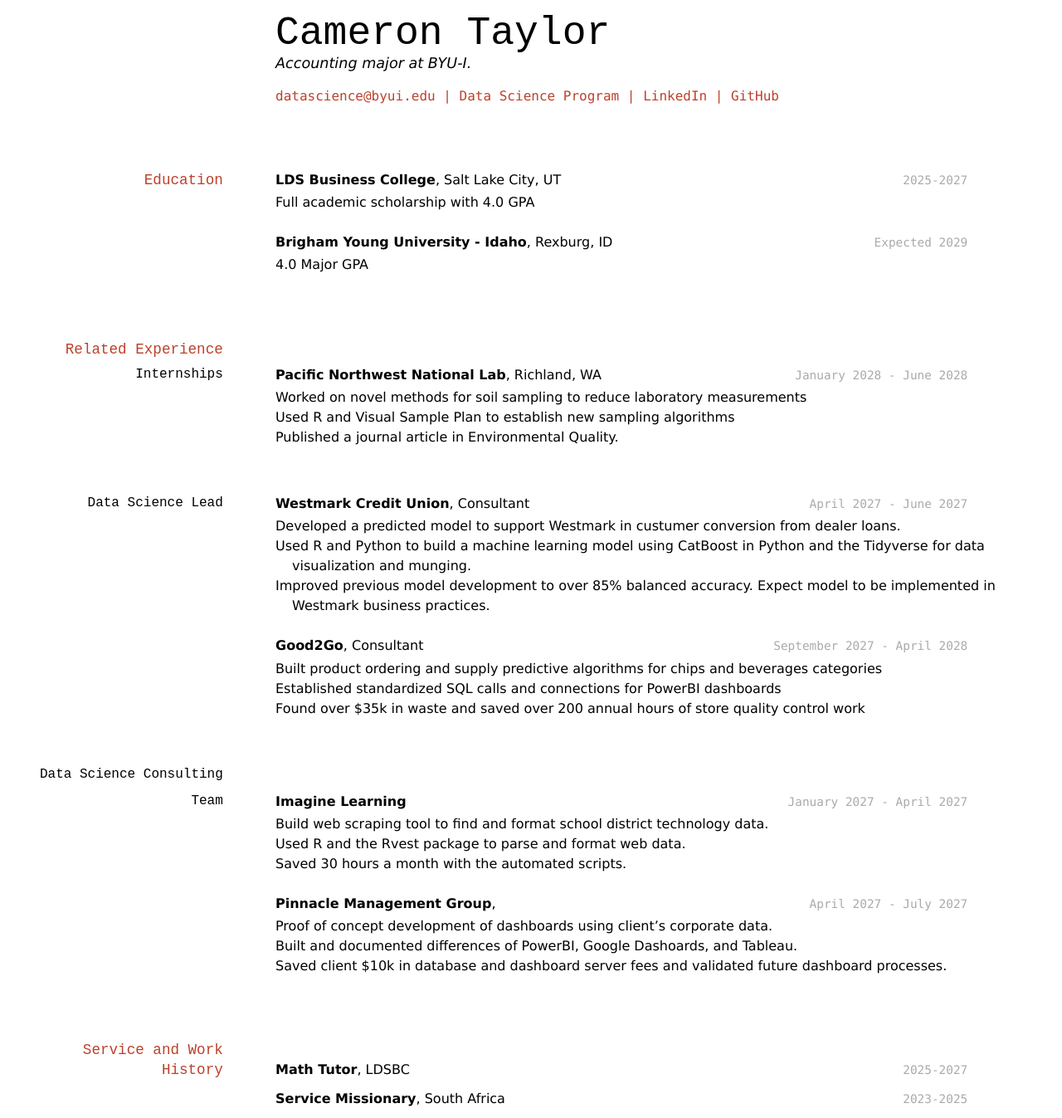
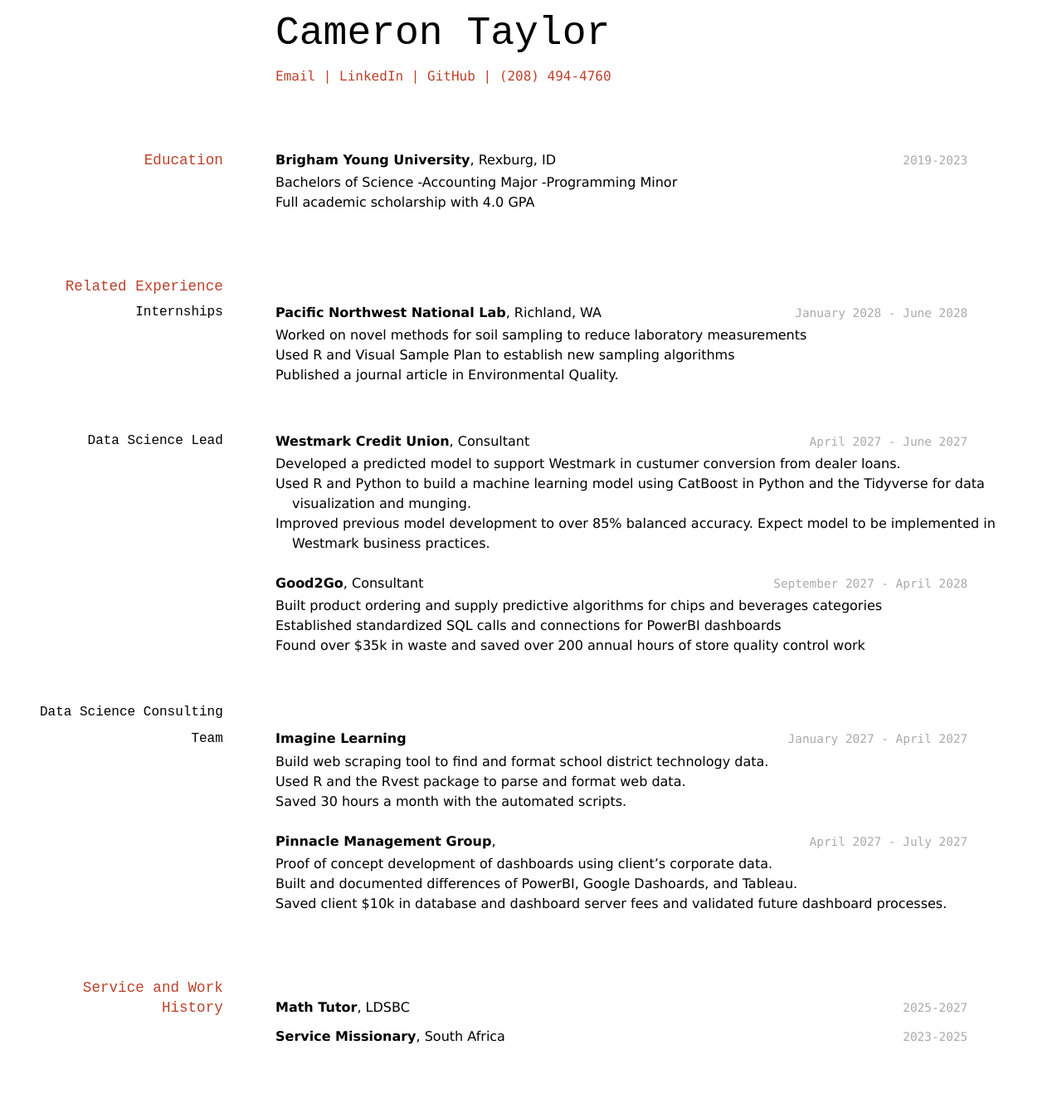
Before and after one commit to acctg-analyst/resume_website, a Jekyll site: the page built from docs/index.md, in a window 1280 px wide. Shown: the whole page at 83% size. Built offline with Jekyll 4.4.1, drawn with Linux system fonts in a browser that asks for light colours; after the commit the page ends 1272 px from its top, so only the background shows below that.

Commit message:
Education Update

```diff
--- a/docs/index.md
+++ b/docs/index.md
@@ -3,29 +3,24 @@ layout: cv
 title: Cameron Taylor's Resume
 ---
 # Cameron Taylor
-Accounting major at BYU-I.
 
 <div id="webaddress">
-<a href="datascience@byui.edu">datascience@byui.edu</a>
-| <a href="https://byuidatascience.github.io/development.html">Data Science Program</a>
-| <a href="https://www.linkedin.com/groups/13537407/">LinkedIn</a>
-| <a href="https://github.com/byuids-resumes">GitHub</a>
+<a href="cameron.macneil.taylor@gmail.com ">Email</a>
+| <a href="www.linkedin.com/in/cameron macneil taylor">LinkedIn</a>
+| <a href="https://github.com/acctg-analyst">GitHub</a>
+|  (208) 494-4760
 </div>
 
 <!-- https://www.monique.tech/the-art-of-markdown -->
 
 ## Education
 
-`2025-2027`
-__LDS Business College__, Salt Lake City, UT
-
+`2019-2023`
+__Brigham Young University__, Rexburg, ID
+- Bachelors of Science
+-Accounting Major
+-Programming Minor
 - Full academic scholarship with 4.0 GPA
-
-`Expected 2029`
-__Brigham Young University - Idaho__, Rexburg, ID
-
-- 4.0 Major GPA
-
 
 ## Related Experience
 
```
